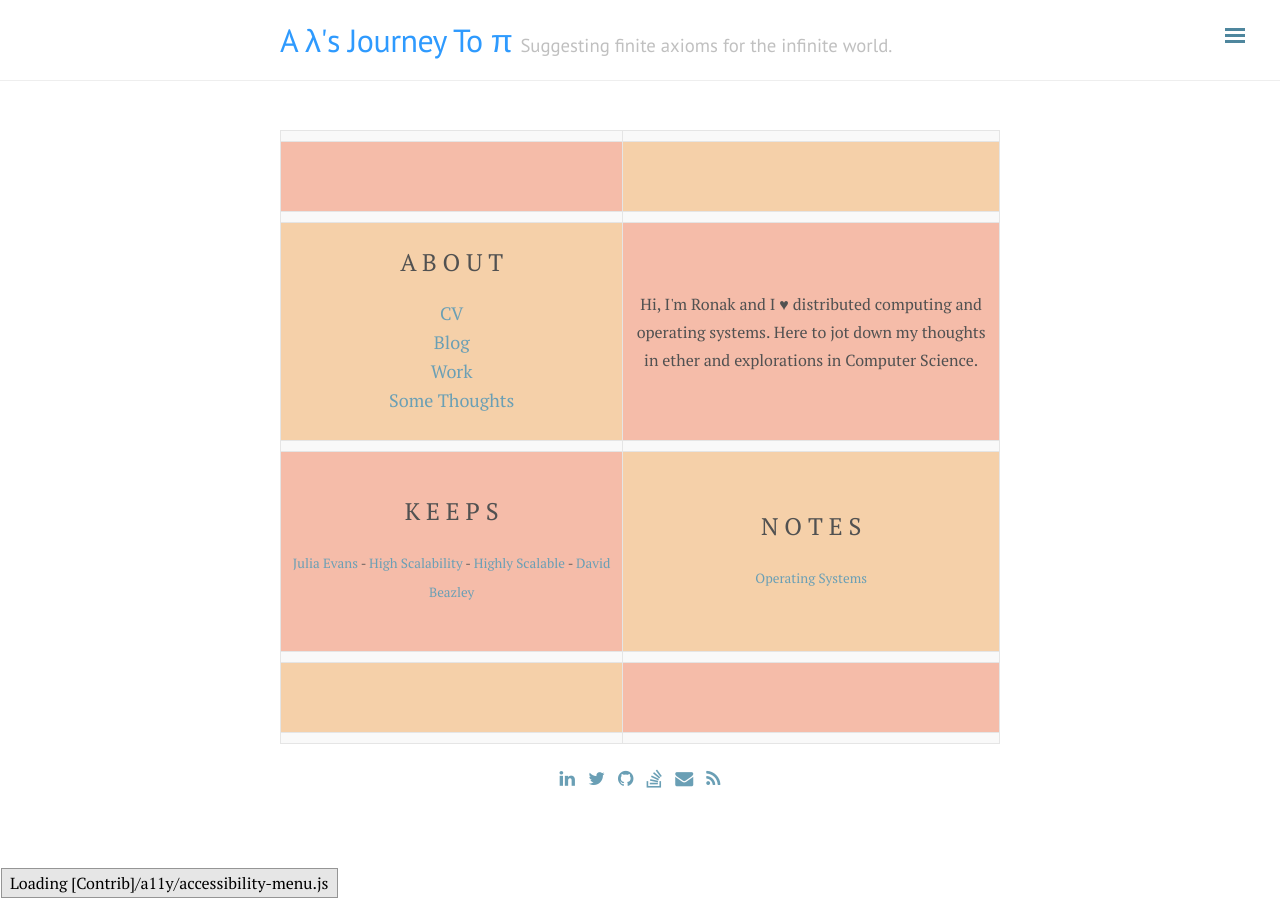
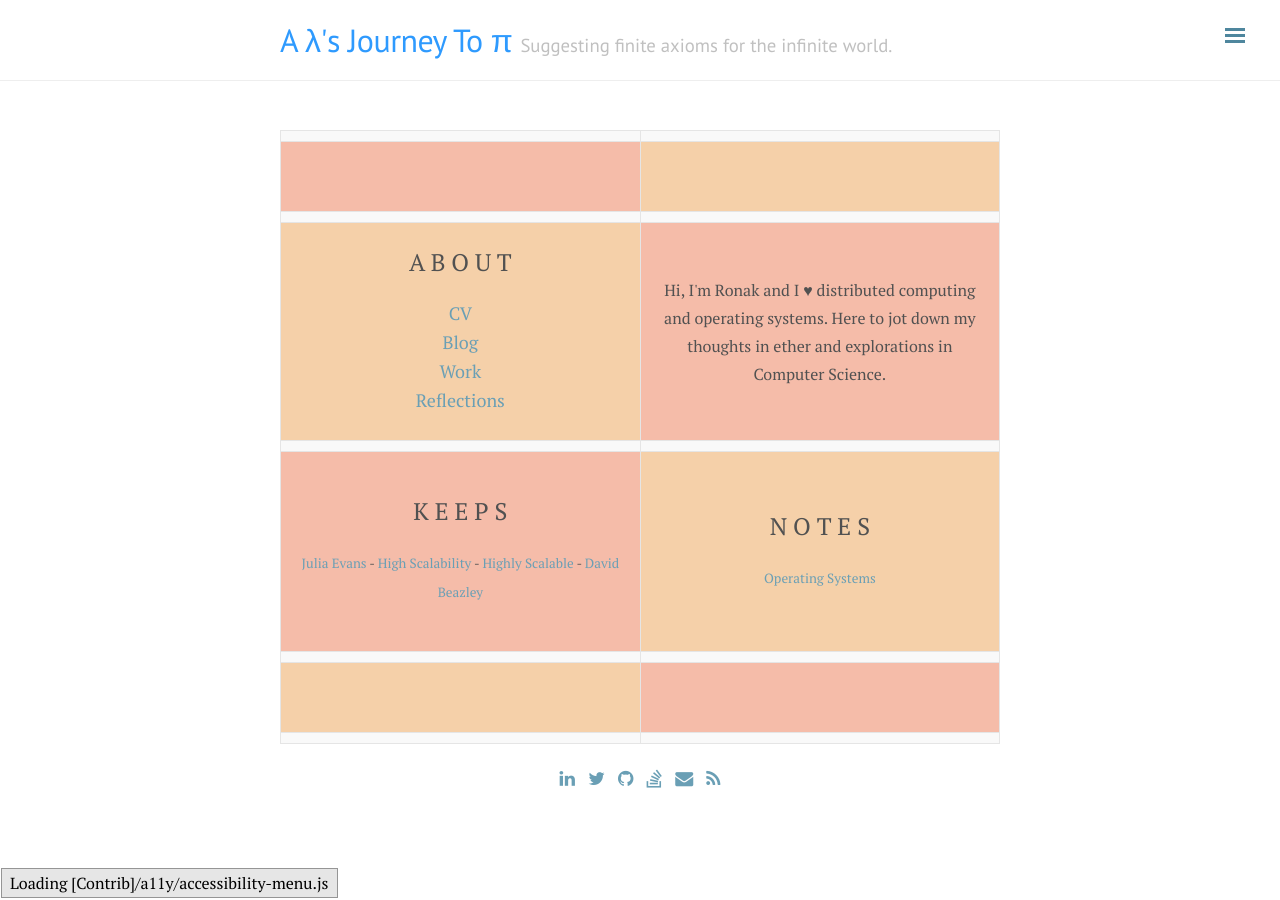
Before and after one commit to rarchk/rarchk.github.io, a Jekyll site: the page built from index.html, in a window 1280 px wide. Built offline with Jekyll 4.4.1, drawn with Linux system fonts in a browser that asks for light colours; comment, search, counter and statistics services are not loaded; part of the change alters nothing that is shown.

```diff
--- a/_config.yml
+++ b/_config.yml
@@ -45,10 +45,10 @@ nav:
     - '/'
   Blog:
     - /blog/
+  Work:
+    - /blog/work
   Reflecitons:
     - /blog/reflections
-  Current ME:
-    - /blog/currentme
 
   Archive:
   - '/blog/archive'
--- a/index.html
+++ b/index.html
@@ -34,7 +34,7 @@ title: Home
 <a href="/public/data/cv.pdf"> CV</a><br>
 <a href="/blog">Blog</a><br>
 <a href="/blog/work">Work</a><br>
-<a href="/blog/reflections">Some Thoughts</a><br>
+<a href="/blog/reflections">Reflections</a><br>
 </center>
 </font>
 </p>
```
Also changed, not shown: public/images/kerela/logo.jpg.
